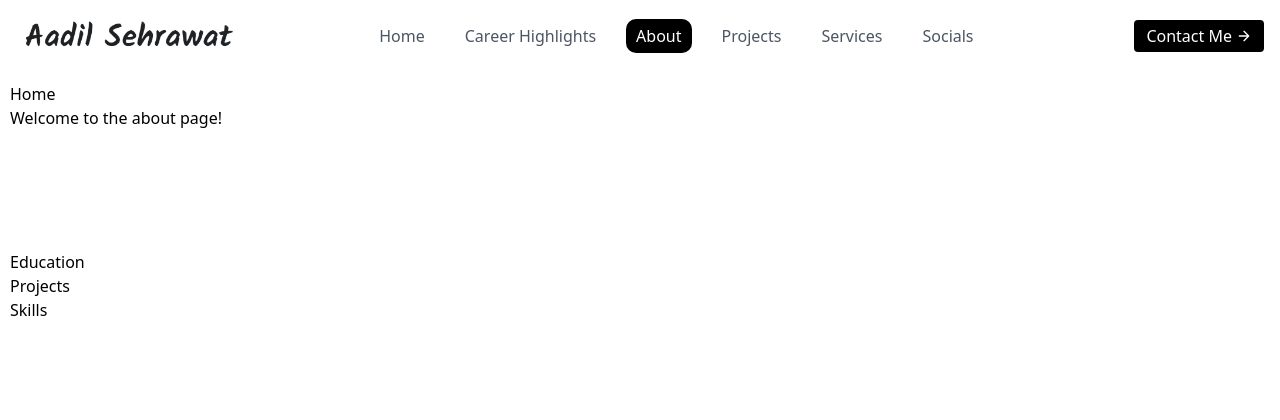
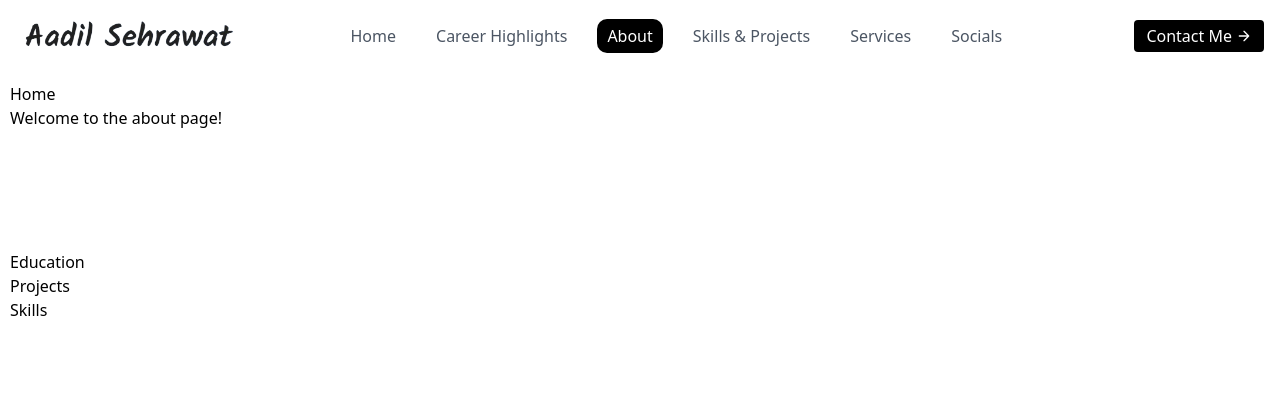
Before and after one commit to aadilsehrawat/portfolio, a Django app: page /about/ in a window 1280 px wide. Shown: the top 420 px of the page. Run offline with Django 5.2, Linux system fonts and the light colour scheme; some libraries are stand-ins or nearby versions.

Commit message:
Updated skills & projects nav link text

```diff
--- a/main/templates/components/navbar.html
+++ b/main/templates/components/navbar.html
@@ -8,7 +8,7 @@
     <a href="{% url 'home' %}" class="mr-5 nav-link {% if active_tab == 'home' %}nav-active{% endif %}">Home</a>
     <a href="{% url 'career' %}" class="mr-5 nav-link {% if active_tab == 'career' %}nav-active{% endif %}">Career Highlights</a>
     <a href="{% url 'about' %}" class="mr-5 nav-link {% if active_tab == 'about' %}nav-active{% endif %}">About</a>
-    <a href="{% url 'skills-projects' %}" class="mr-5 nav-link {% if active_tab == 'skills-projects' %}nav-active{% endif %}">Projects</a>
+    <a href="{% url 'skills-projects' %}" class="mr-5 nav-link {% if active_tab == 'skills-projects' %}nav-active{% endif %}">Skills & Projects</a>
     <a href="{% url 'services' %}" class="mr-5 nav-link {% if active_tab == 'services' %}nav-active{% endif %}">Services</a>
     <a href="{% url 'socials' %}" class="mr-5 nav-link {% if active_tab == 'socials' %}nav-active{% endif %}">Socials</a>
     </nav>
```
